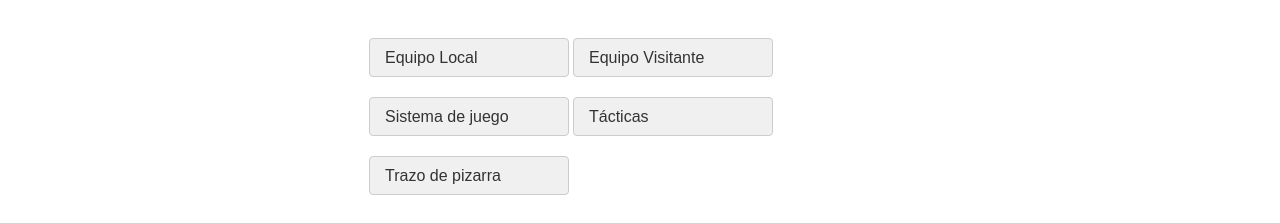
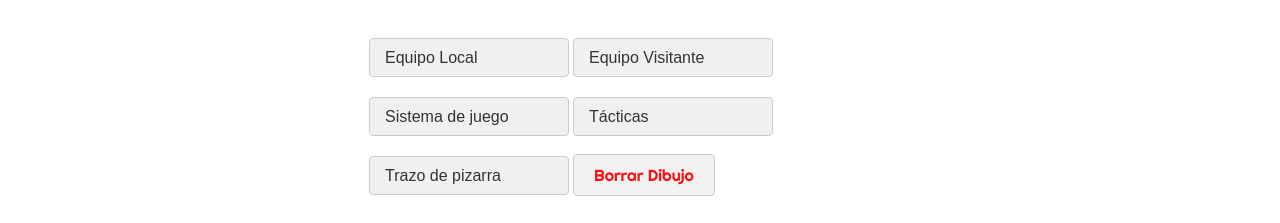
Before and after one commit to gustaboin/voley, a plain HTML site: page index.html in a window 1280 px wide. Shown: the top 223 px of the page. Drawn offline with nearby package versions, Linux system fonts and the light colour scheme.

Commit message:
Update index.html

```diff
--- a/index.html
+++ b/index.html
@@ -81,6 +81,7 @@
                 <option value="pink">Rosa</option>
                 <option value="purple">Púrpura</option>
             </select>
+            <button class="button-borrar"onclick="borrarDibujo()">Borrar Dibujo</button>
         </div>
 
     </div>
```
